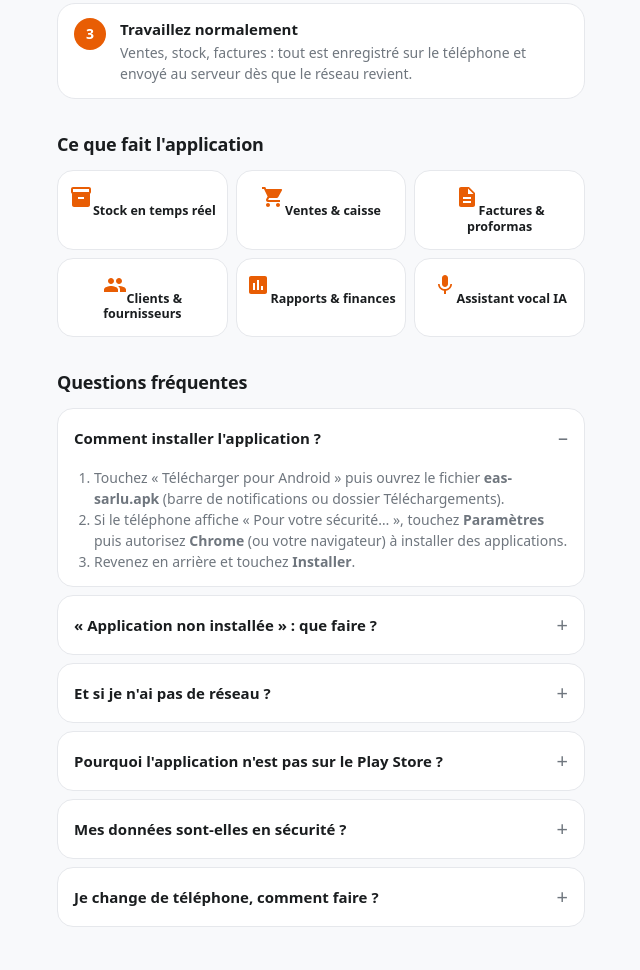
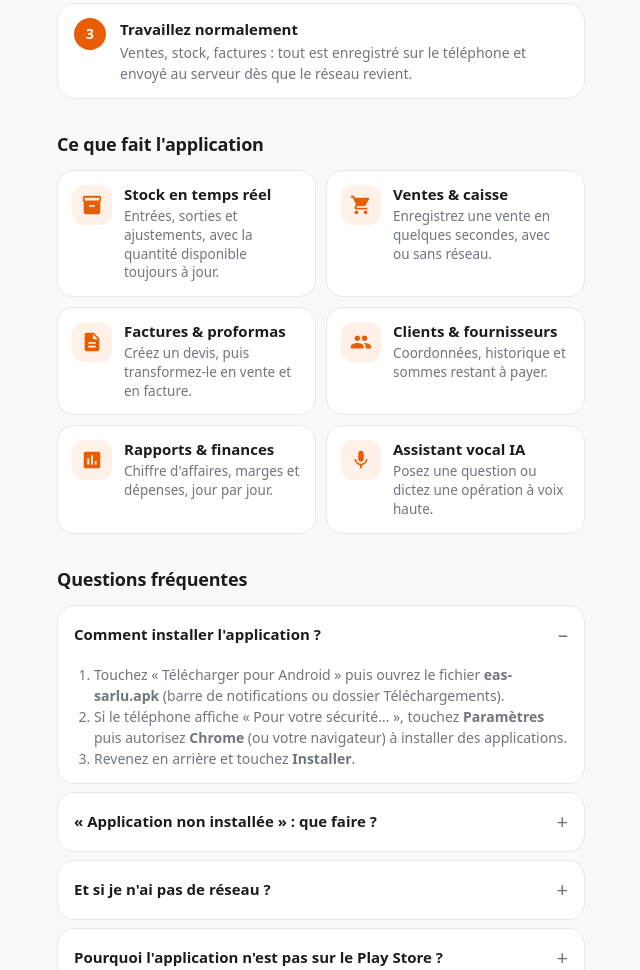
Before and after one commit to Abdoul273/eas-sarlu-site, a plain HTML site: page index.html in a window 1280 px wide. Shown: the part 1066-2036 px from the top of the page, without its empty margins (319-959 px from the left). Drawn offline with Linux system fonts and the light colour scheme.

Commit message:
Fonctionnalités : cartes lisibles avec icône, titre et description
Co-Authored-By: Claude Opus 5.5 <noreply@anthropic.com>

```diff
--- a/index.html
+++ b/index.html
@@ -52,9 +52,13 @@
   .n{flex:0 0 32px;height:32px;border-radius:50%;background:var(--orange);color:#fff;font-weight:800;display:grid;place-items:center;font-size:14px}
   .step b{display:block;font-size:15px}
   .step p{margin:2px 0 0;color:var(--muted);font-size:14px}
-  .feats{display:grid;grid-template-columns:repeat(3,1fr);gap:8px}
-  .feat{background:var(--surface);border:1px solid var(--line);border-radius:16px;padding:14px 8px;text-align:center;font-size:12.5px;font-weight:600;line-height:1.25}
-  .feat svg{width:24px;height:24px;color:var(--orange);margin-bottom:6px}
+  .feats{display:grid;grid-template-columns:1fr;gap:10px}
+  @media (min-width:520px){.feats{grid-template-columns:1fr 1fr}}
+  .feat{display:flex;align-items:flex-start;gap:12px;background:var(--surface);border:1px solid var(--line);border-radius:16px;padding:14px}
+  .feat .ic{flex:0 0 40px;height:40px;border-radius:12px;background:var(--orange-light);color:var(--orange);display:grid;place-items:center}
+  .feat svg{width:22px;height:22px}
+  .feat b{display:block;font-size:15px;line-height:1.3}
+  .feat p{margin:2px 0 0;color:var(--muted);font-size:13.5px;line-height:1.4}
   details{background:var(--surface);border:1px solid var(--line);border-radius:16px;padding:0 16px;margin-bottom:8px}
   summary{cursor:pointer;padding:14px 0;font-weight:700;font-size:15px;list-style:none;display:flex;justify-content:space-between;align-items:center}
   summary::-webkit-details-marker{display:none}
@@ -105,12 +109,12 @@
 
   <h2>Ce que fait l'application</h2>
   <div class="feats">
-    <div class="feat"><svg viewBox="0 0 24 24" fill="currentColor"><path d="M20 2H4c-1 0-2 .9-2 2v3.01c0 .72.43 1.34 1 1.69V20c0 1.1 1.1 2 2 2h14c.9 0 2-.9 2-2V8.7c.57-.35 1-.97 1-1.69V4c0-1.1-1-2-2-2zm-5 12H9v-2h6v2zm5-7H4V4h16v3z"/></svg>Stock en temps réel</div>
-    <div class="feat"><svg viewBox="0 0 24 24" fill="currentColor"><path d="M7 18c-1.1 0-1.99.9-1.99 2S5.9 22 7 22s2-.9 2-2-.9-2-2-2zM1 2v2h2l3.6 7.59-1.35 2.45c-.16.28-.25.61-.25.96 0 1.1.9 2 2 2h12v-2H7.42a.25.25 0 0 1-.25-.25l.03-.12.9-1.63h7.45c.75 0 1.41-.41 1.75-1.03l3.58-6.49A1 1 0 0 0 20 4H5.21l-.94-2H1zm16 16c-1.1 0-1.99.9-1.99 2s.89 2 1.99 2 2-.9 2-2-.9-2-2-2z"/></svg>Ventes &amp; caisse</div>
-    <div class="feat"><svg viewBox="0 0 24 24" fill="currentColor"><path d="M14 2H6c-1.1 0-1.99.9-1.99 2L4 20c0 1.1.89 2 1.99 2H18c1.1 0 2-.9 2-2V8l-6-6zm2 16H8v-2h8v2zm0-4H8v-2h8v2zm-3-5V3.5L18.5 9H13z"/></svg>Factures &amp; proformas</div>
-    <div class="feat"><svg viewBox="0 0 24 24" fill="currentColor"><path d="M16 11c1.66 0 2.99-1.34 2.99-3S17.66 5 16 5s-3 1.34-3 3 1.34 3 3 3zm-8 0c1.66 0 2.99-1.34 2.99-3S9.66 5 8 5 5 6.34 5 8s1.34 3 3 3zm0 2c-2.33 0-7 1.17-7 3.5V19h14v-2.5c0-2.33-4.67-3.5-7-3.5zm8 0c-.29 0-.62.02-.97.05 1.16.84 1.97 1.97 1.97 3.45V19h6v-2.5c0-2.33-4.67-3.5-7-3.5z"/></svg>Clients &amp; fournisseurs</div>
-    <div class="feat"><svg viewBox="0 0 24 24" fill="currentColor"><path d="M19 3H5c-1.1 0-2 .9-2 2v14c0 1.1.9 2 2 2h14c1.1 0 2-.9 2-2V5c0-1.1-.9-2-2-2zM9 17H7v-7h2v7zm4 0h-2V7h2v10zm4 0h-2v-4h2v4z"/></svg>Rapports &amp; finances</div>
-    <div class="feat"><svg viewBox="0 0 24 24" fill="currentColor"><path d="M12 14c1.66 0 2.99-1.34 2.99-3L15 5c0-1.66-1.34-3-3-3S9 3.34 9 5v6c0 1.66 1.34 3 3 3zm5.3-3c0 3-2.54 5.1-5.3 5.1S6.7 14 6.7 11H5c0 3.41 2.72 6.23 6 6.72V21h2v-3.28c3.28-.48 6-3.3 6-6.72h-1.7z"/></svg>Assistant vocal IA</div>
+    <div class="feat"><span class="ic"><svg viewBox="0 0 24 24" fill="currentColor"><path d="M20 2H4c-1 0-2 .9-2 2v3.01c0 .72.43 1.34 1 1.69V20c0 1.1 1.1 2 2 2h14c.9 0 2-.9 2-2V8.7c.57-.35 1-.97 1-1.69V4c0-1.1-1-2-2-2zm-5 12H9v-2h6v2zm5-7H4V4h16v3z"/></svg></span><div><b>Stock en temps réel</b><p>Entrées, sorties et ajustements, avec la quantité disponible toujours à jour.</p></div></div>
+    <div class="feat"><span class="ic"><svg viewBox="0 0 24 24" fill="currentColor"><path d="M7 18c-1.1 0-1.99.9-1.99 2S5.9 22 7 22s2-.9 2-2-.9-2-2-2zM1 2v2h2l3.6 7.59-1.35 2.45c-.16.28-.25.61-.25.96 0 1.1.9 2 2 2h12v-2H7.42a.25.25 0 0 1-.25-.25l.03-.12.9-1.63h7.45c.75 0 1.41-.41 1.75-1.03l3.58-6.49A1 1 0 0 0 20 4H5.21l-.94-2H1zm16 16c-1.1 0-1.99.9-1.99 2s.89 2 1.99 2 2-.9 2-2-.9-2-2-2z"/></svg></span><div><b>Ventes &amp; caisse</b><p>Enregistrez une vente en quelques secondes, avec ou sans réseau.</p></div></div>
+    <div class="feat"><span class="ic"><svg viewBox="0 0 24 24" fill="currentColor"><path d="M14 2H6c-1.1 0-1.99.9-1.99 2L4 20c0 1.1.89 2 1.99 2H18c1.1 0 2-.9 2-2V8l-6-6zm2 16H8v-2h8v2zm0-4H8v-2h8v2zm-3-5V3.5L18.5 9H13z"/></svg></span><div><b>Factures &amp; proformas</b><p>Créez un devis, puis transformez-le en vente et en facture.</p></div></div>
+    <div class="feat"><span class="ic"><svg viewBox="0 0 24 24" fill="currentColor"><path d="M16 11c1.66 0 2.99-1.34 2.99-3S17.66 5 16 5s-3 1.34-3 3 1.34 3 3 3zm-8 0c1.66 0 2.99-1.34 2.99-3S9.66 5 8 5 5 6.34 5 8s1.34 3 3 3zm0 2c-2.33 0-7 1.17-7 3.5V19h14v-2.5c0-2.33-4.67-3.5-7-3.5zm8 0c-.29 0-.62.02-.97.05 1.16.84 1.97 1.97 1.97 3.45V19h6v-2.5c0-2.33-4.67-3.5-7-3.5z"/></svg></span><div><b>Clients &amp; fournisseurs</b><p>Coordonnées, historique et sommes restant à payer.</p></div></div>
+    <div class="feat"><span class="ic"><svg viewBox="0 0 24 24" fill="currentColor"><path d="M19 3H5c-1.1 0-2 .9-2 2v14c0 1.1.9 2 2 2h14c1.1 0 2-.9 2-2V5c0-1.1-.9-2-2-2zM9 17H7v-7h2v7zm4 0h-2V7h2v10zm4 0h-2v-4h2v4z"/></svg></span><div><b>Rapports &amp; finances</b><p>Chiffre d'affaires, marges et dépenses, jour par jour.</p></div></div>
+    <div class="feat"><span class="ic"><svg viewBox="0 0 24 24" fill="currentColor"><path d="M12 14c1.66 0 2.99-1.34 2.99-3L15 5c0-1.66-1.34-3-3-3S9 3.34 9 5v6c0 1.66 1.34 3 3 3zm5.3-3c0 3-2.54 5.1-5.3 5.1S6.7 14 6.7 11H5c0 3.41 2.72 6.23 6 6.72V21h2v-3.28c3.28-.48 6-3.3 6-6.72h-1.7z"/></svg></span><div><b>Assistant vocal IA</b><p>Posez une question ou dictez une opération à voix haute.</p></div></div>
   </div>
 
   <h2 id="installer">Questions fréquentes</h2>
```
